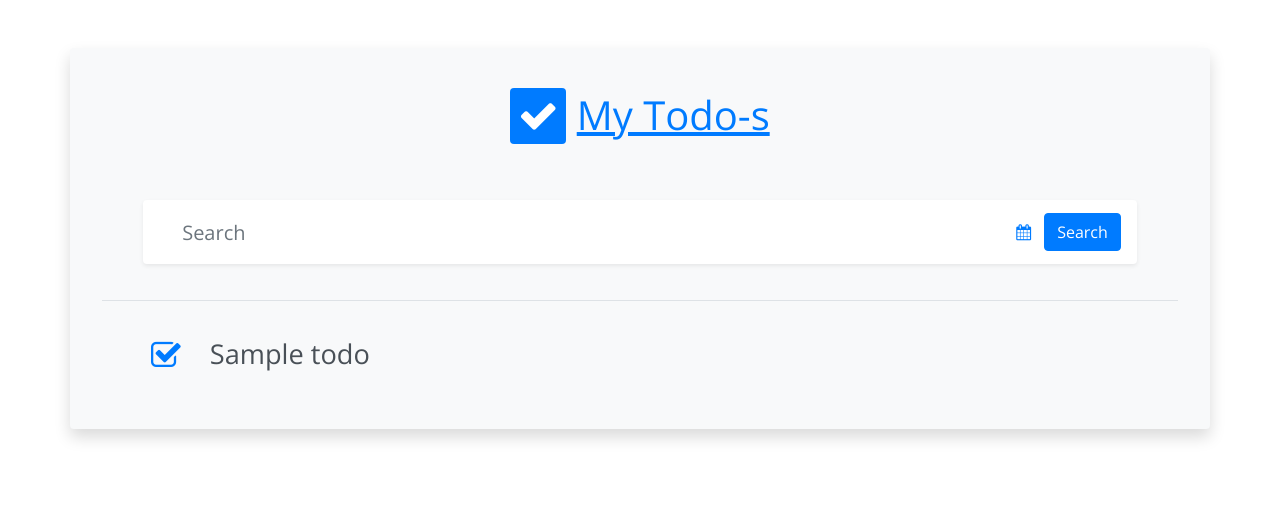
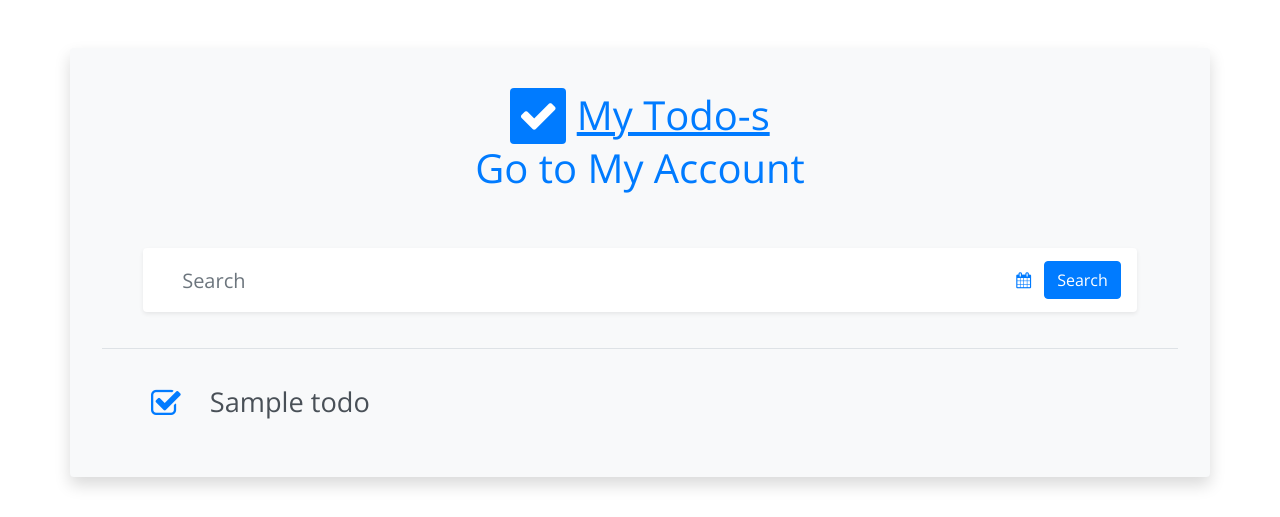
Before and after one commit to atheenaantonyt9689/TodoAppHtmx, a Django app: template htmx_todo_app/templates/htmx_todo_app/search/search_sample.html in a window 1280 px wide. Shown: the top 517 px of the page. Run offline with Django 5.2, Linux system fonts and the light colour scheme; the template is opened without the code that fills it: most values are stand-ins (such as "Sample title", 1, 10 or a date in 2020); some libraries are stand-ins or nearby versions.

Commit message:
Update search_sample.html

```diff
--- a/htmx_todo_app/templates/htmx_todo_app/search/search_sample.html
+++ b/htmx_todo_app/templates/htmx_todo_app/search/search_sample.html
@@ -7,6 +7,9 @@
             <div class="p-1 h1 text-primary text-center mx-auto display-inline-block">
                 <i class="fa fa-check bg-primary text-white rounded p-2"></i>
                 <u>My Todo-s</u>
+                <div hx-get="{% url 'htmx_todo_app_index' %}" hx-push-url="true">
+  Go to My Account
+</div>
             </div>
         </div>
     </div>
```
